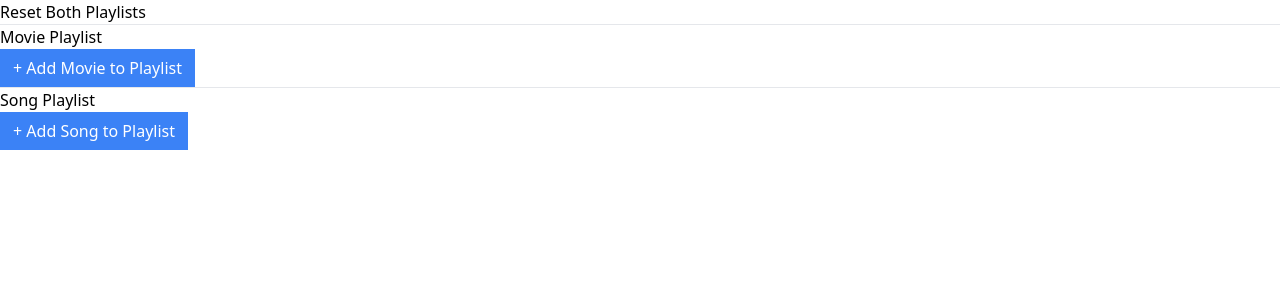
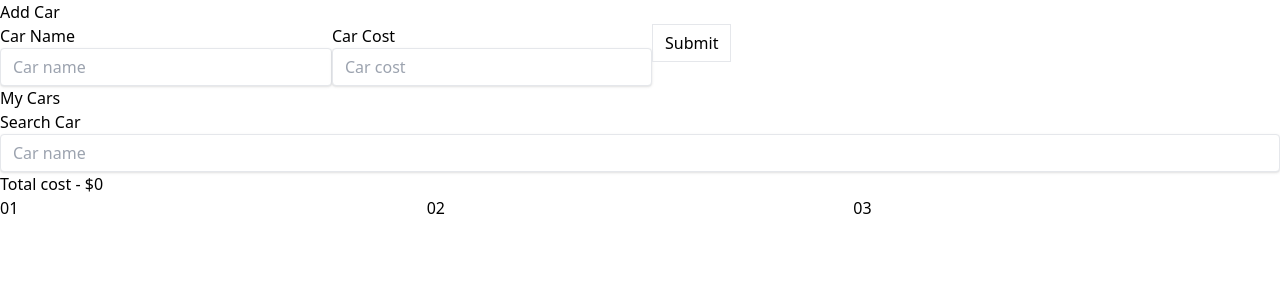
Before and after one commit to Sandip1447/Modern-React-with-Redux, a React (Create React App) app: page / in a window 1280 px wide. Shown: the top 300 px of the page. Built offline with nearby package versions, Linux system fonts and the light colour scheme.

Commit message:
Multiple slices with Redux Toolkit

```diff
--- a/package.json
+++ b/package.json
@@ -17,6 +17,7 @@
     "react-icons": "^4.8.0",
     "react-redux": "^8.0.5",
     "react-scripts": "5.0.1",
+    "uuid": "^9.0.0",
     "uuidv4": "^6.2.13",
     "web-vitals": "^2.1.4"
   },
--- a/src/App.js
+++ b/src/App.js
@@ -1,11 +1,11 @@
 import './index.css'
-import StoreProvider from "./store/StoreProvider";
+import CarProvider from "./cars/store/CarProvider";
 
 function App() {
 
     return (
         <div>
-            <StoreProvider/>
+            <CarProvider/>
         </div>
     );
 }
--- /dev/null
+++ b/src/cars/CarIndex.js
@@ -0,0 +1,15 @@
+import CarForm from "./elements/CarForm";
+import CarList from "./elements/CarList";
+import CarSearch from "./elements/CarSearch";
+import CarValue from "./elements/CarValue";
+
+function CarIndex() {
+    return <div>
+        <CarForm/>
+        <CarList/>
+        <CarSearch/>
+        <CarValue/>
+    </div>
+}
+
+export default CarIndex
--- /dev/null
+++ b/src/cars/elements/CarForm.js
@@ -0,0 +1,75 @@
+import {useDispatch, useSelector} from "react-redux";
+import {addCar, changeCost, changeName} from "../store/CarStore"
+
+import Button from "../../orgnization/elements/Button";
+
+function CarForm() {
+
+    // Insert or Update the value
+    const dispatch = useDispatch()
+
+    // Get the value
+    const {name, cost} = useSelector((state) => {
+        return {
+            name: state.form.name,
+            cost: state.form.cost,
+        }
+    })
+
+    const handleNameChange = (event) => {
+        dispatch(changeName(event.target.value))
+    }
+
+    const handleCostChange = (event) => {
+        const carCost = parseInt(event.target.value) || 0
+        dispatch(changeCost(carCost))
+    }
+
+    const handleSubmit = (event) => {
+        event.preventDefault()
+        dispatch(addCar({name, cost}))
+    }
+
+    return (
+
+        <div>
+
+            <h1>Add Car</h1>
+            <form onSubmit={handleSubmit}>
+                <div className="flex">
+
+                    <div>
+                        <label>Car Name</label>
+                        <input
+                            className="input shadow appearance-none border rounded w-full py-2 px-3 text-gray-700 leading-tight focus:outline-none focus:shadow-outline"
+                            placeholder="Car name"
+                            type="text"
+                            value={name}
+                            onChange={handleNameChange}
+                        />
+
+                    </div>
+
+                    <div>
+                        <label>Car Cost</label>
+                        <input
+                            className="input shadow appearance-none border rounded w-full py-2 px-3 text-gray-700 leading-tight focus:outline-none focus:shadow-outline"
+                            placeholder="Car cost"
+                            type="number"
+                            value={cost || ''}
+                            onChange={handleCostChange}/>
+                    </div>
+
+                    <div className="rounded-[12px]">
+                        <Button>Submit</Button>
+                    </div>
+
+                </div>
+            </form>
+
+        </div>
+
+    )
+}
+
+export default CarForm
--- /dev/null
+++ b/src/cars/elements/CarList.js
@@ -0,0 +1,48 @@
+import Button from "../../orgnization/elements/Button";
+import {useDispatch, useSelector} from "react-redux";
+import {removeCar} from "../store/CarStore"
+
+function CarList() {
+
+    const dispatch = useDispatch()
+
+    const {cars, name} = useSelector(({
+                                          form,
+                                          cars: {
+                                              data, searchTerm
+                                          }
+                                      }) => {
+        const filteredCars = data.filter((car) => car.name.toLowerCase().includes(searchTerm.toLowerCase()))
+
+        return {
+            cars: filteredCars,
+            name: form.name
+        }
+    })
+
+    const handleCarRemove = (car) => {
+        console.log('car', car)
+        dispatch(removeCar(car.id))
+    }
+
+    const renderedCars = cars.map((car) => {
+
+        const bold = name && car.name.toLowerCase().includes(name.toLowerCase())
+
+        return (
+            <li key={car.id} >
+                <p className={`${bold && 'font-medium'}`}>{car.name} - ${car.cost} {bold}</p>
+                <Button
+                    onClick={() => handleCarRemove(car)}
+                    danger
+                >
+                    X
+                </Button>
+            </li>
+        );
+    });
+
+    return <div>{renderedCars}</div>
+}
+
+export default CarList
--- /dev/null
+++ b/src/cars/elements/CarSearch.js
@@ -0,0 +1,33 @@
+import {useDispatch,useSelector} from "react-redux";
+import { changeSearchTerm} from "../store/CarStore"
+function CarSearch() {
+
+const  dispatch =useDispatch()
+
+    // Get the value
+    const searchTerm = useSelector((state) => {
+        return state.cars.searchTerm
+    })
+
+    const handleSearchTermChange = (event) => {
+    dispatch(changeSearchTerm(event.target.value))
+    }
+
+    return <div>
+        <h1>My Cars</h1>
+
+        <div>
+            <label>Search Car</label>
+            <input
+                className="input shadow appearance-none border rounded w-full py-2 px-3 text-gray-700 leading-tight focus:outline-none focus:shadow-outline"
+                placeholder="Car name"
+                type="text"
+                value={searchTerm}
+                onChange={handleSearchTermChange}
+            />
+
+        </div>
+    </div>
+}
+
+export default CarSearch
--- /dev/null
+++ b/src/cars/elements/CarValue.js
@@ -0,0 +1,32 @@
+import {useDispatch, useSelector} from "react-redux";
+
+function CarValue() {
+
+    const dispatch = useDispatch()
+
+    const totalCost = useSelector(({
+                                       cars: {
+                                           data, searchTerm
+                                       }
+                                   }) => {
+        return data
+            .filter((car) => car.name.toLowerCase()
+                .includes(searchTerm.toLowerCase()))
+            .reduce((acc, car) => acc + car.cost, 0)
+
+
+    })
+
+
+    return <div>
+        Total cost - ${totalCost}
+
+        <div className="flex flex-row">
+            <div className="basis-1/4 md:basis-1/3">01</div>
+            <div className="basis-1/3 md:basis-1/3">02</div>
+            <div className="basis-1/2 md:basis-1/3">03</div>
+        </div>
+    </div>
+}
+
+export default CarValue
--- /dev/null
+++ b/src/cars/store/CarProvider.js
@@ -0,0 +1,13 @@
+import {Provider} from "react-redux"
+import {carStore} from "./CarStore"
+import CarIndex from "../CarIndex";
+
+function CarProvider() {
+    return (
+        <Provider store={carStore}>
+            <CarIndex/>
+        </Provider>
+    )
+}
+
+export default CarProvider
--- /dev/null
+++ b/src/cars/store/CarStore.js
@@ -0,0 +1,22 @@
+import {configureStore} from '@reduxjs/toolkit'
+
+import {carsReducer, addCar, changeSearchTerm, removeCar} from './slices/carsSlice'
+import {changeCost, changeName, formReducer} from './slices/formSlice'
+
+const carStore = configureStore({
+    reducer: {
+        cars: carsReducer,
+        form: formReducer
+    }
+})
+
+console.log(carStore.getState())
+
+export {
+    carStore,
+    changeName,
+    changeCost,
+    changeSearchTerm,
+    addCar,
+    removeCar
+}
--- /dev/null
+++ b/src/cars/store/actions/carActions.js
@@ -0,0 +1,3 @@
+import {createAction} from "@reduxjs/toolkit";
+
+export const rest = createAction("app/rest")
--- /dev/null
+++ b/src/cars/store/slices/carsSlice.js
@@ -0,0 +1,31 @@
+import {createSlice} from "@reduxjs/toolkit";
+import {v4 as uuid} from "uuid";
+
+const carsSlice = createSlice({
+    name: 'cars',
+    initialState: {
+        searchTerm: '',
+        data: []
+    },
+    reducers: {
+        changeSearchTerm(state, action) {
+            state.searchTerm = action.payload
+        },
+        addCar(state, action) {
+            state.data.push({
+                id: uuid().slice(0, 8),
+                name: action.payload.name,
+                cost: action.payload.cost,
+            })
+        }
+        , removeCar(state, action) {
+            state.data = state.data.filter((car) => {
+                return car.id !== action.payload
+            })
+        }
+
+    }
+});
+
+export const {changeSearchTerm, addCar, removeCar} = carsSlice.actions
+export const carsReducer = carsSlice.reducer
--- /dev/null
+++ b/src/cars/store/slices/formSlice.js
@@ -0,0 +1,28 @@
+import {createSlice} from "@reduxjs/toolkit";
+import {addCar} from '../CarStore'
+
+const formSlice = createSlice({
+    name: "form",
+    initialState: {
+        name: '',
+        cost: 0
+    },
+    reducers: {
+
+        changeName(state, action) {
+            state.name = action.payload
+        },
+        changeCost(state, action) {
+            state.cost = action.payload
+        }
+    },
+    extraReducers: (builder) => {
+        builder.addCase(addCar, (state, action) => {
+            state.name = ''
+            state.cost = 0
+        })
+    }
+})
+
+export const {changeName, changeCost} = formSlice.actions
+export const formReducer = formSlice.reducer
```
Also changed, not shown: 1 other file (tests, documents, lock files or other folders).
